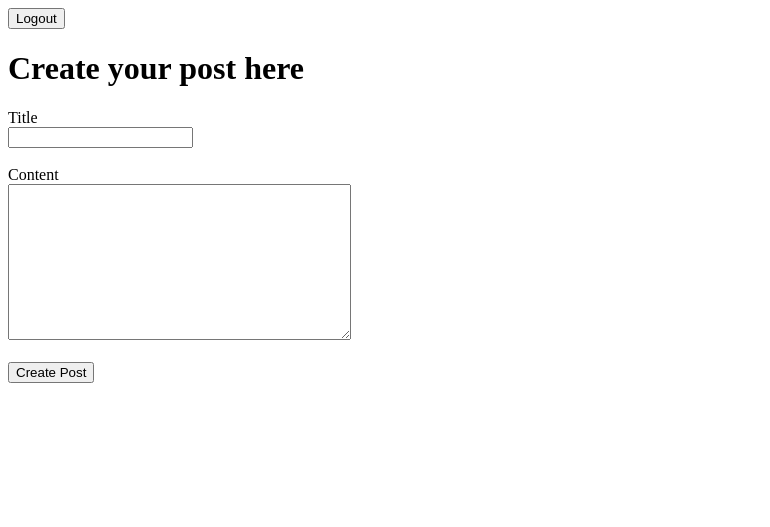
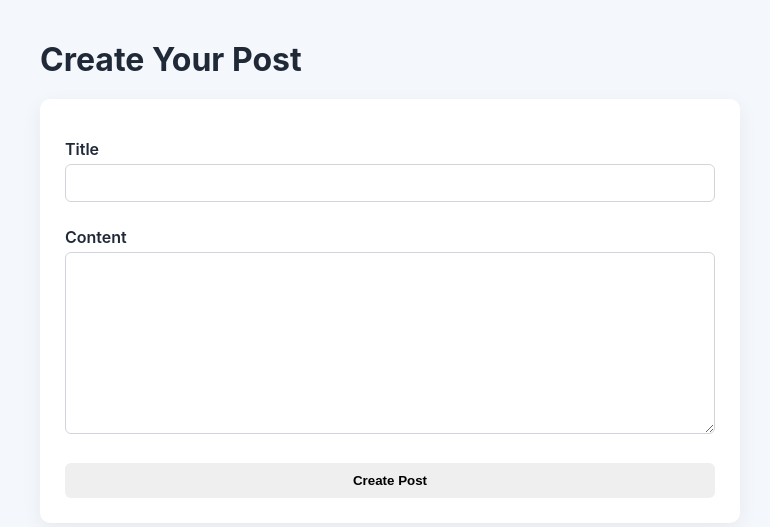
Before and after one commit to HARDIK2851/blogpost, a Django app: template blogs/templates/blogs/createpost.html in a window 1280 px wide. Shown: the top 527 px of the page, without its empty margins (0-770 px from the left). Run offline with Django 5.2, Linux system fonts and the light colour scheme; the template is opened without the code that fills it: values that come from a table or form of the project are taken from there, others are empty.

Commit message:
imade changes in UI for create post

```diff
--- a/blogs/templates/blogs/createpost.html
+++ b/blogs/templates/blogs/createpost.html
@@ -1,29 +1,28 @@
-<!DOCTYPE html>
-<html lang="en">
+{% extends "base.html" %}
+{% load static %}
 
-<head>
-    <meta charset="UTF-8">
-    <meta name="viewport" content="width=device-width, initial-scale=1.0">
-    <title>Create post</title>
-</head>
+{% block title %}Create Post{% endblock %}
 
-<body>
-<form method="POST" action="{% url 'users:logout' %}">
-    {% csrf_token %}
-    <button type="submit">Logout</button>
-</form>
-    <h1>Create your post here</h1>
-    <form method="POST">
+{% block extra_css %}
+<link rel="stylesheet" href="{% static 'css/blogs.css' %}">
+{% endblock %}
+
+{% block content %}
+
+<h1 class="page-title">Create Your Post</h1>
+
+<div class="form-container">
+    <form method="POST" class="form-box">
         {% csrf_token %}
 
-        <label>Title</label><br>
-        {{ form.title }}<br><br>
+        <label for="id_title">Title</label>
+        {{ form.title }}
 
-        <label>Content</label><br>
-        {{ form.maincontent }}<br><br>
+        <label for="id_maincontent">Content</label>
+        {{ form.maincontent }}
 
-        <button type="submit">Create Post</button>
+        <button class="btn primary full-btn" type="submit">Create Post</button>
     </form>
-</body>
+</div>
 
-</html>
+{% endblock %}
--- a/static/css/blogs.css
+++ b/static/css/blogs.css
@@ -47,3 +47,41 @@ font-size:14px;
 color:#6b7280;
 margin-top:5px;
 }
+
+/* form container */
+.form-container {
+    max-width: 700px;
+    background: white;
+    padding: 25px;
+    border-radius: 10px;
+    box-shadow: 0 6px 20px rgba(0,0,0,0.06);
+}
+
+/* labels */
+.form-box label {
+    display: block;
+    margin-top: 15px;
+    margin-bottom: 5px;
+    font-weight: 600;
+}
+
+/* input & textarea styling (Django form fields) */
+.form-box input,
+.form-box textarea {
+    width: 100%;
+    padding: 10px;
+    border: 1px solid #d1d5db;
+    border-radius: 6px;
+    font-size: 14px;
+    margin-bottom: 10px;
+}
+
+.form-box textarea {
+    min-height: 150px;
+}
+
+/* submit button */
+.full-btn {
+    width: 100%;
+    margin-top: 15px;
+}
```
